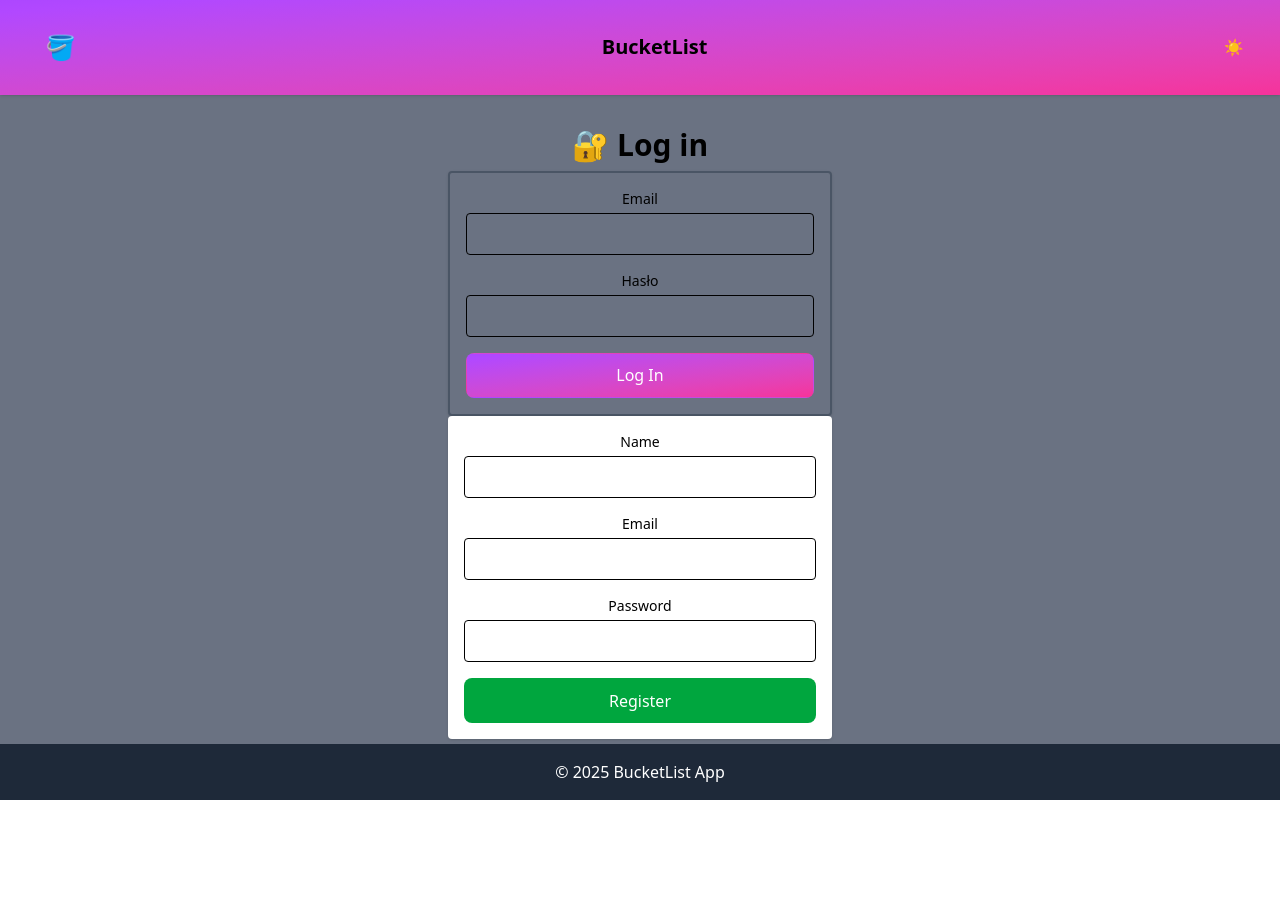
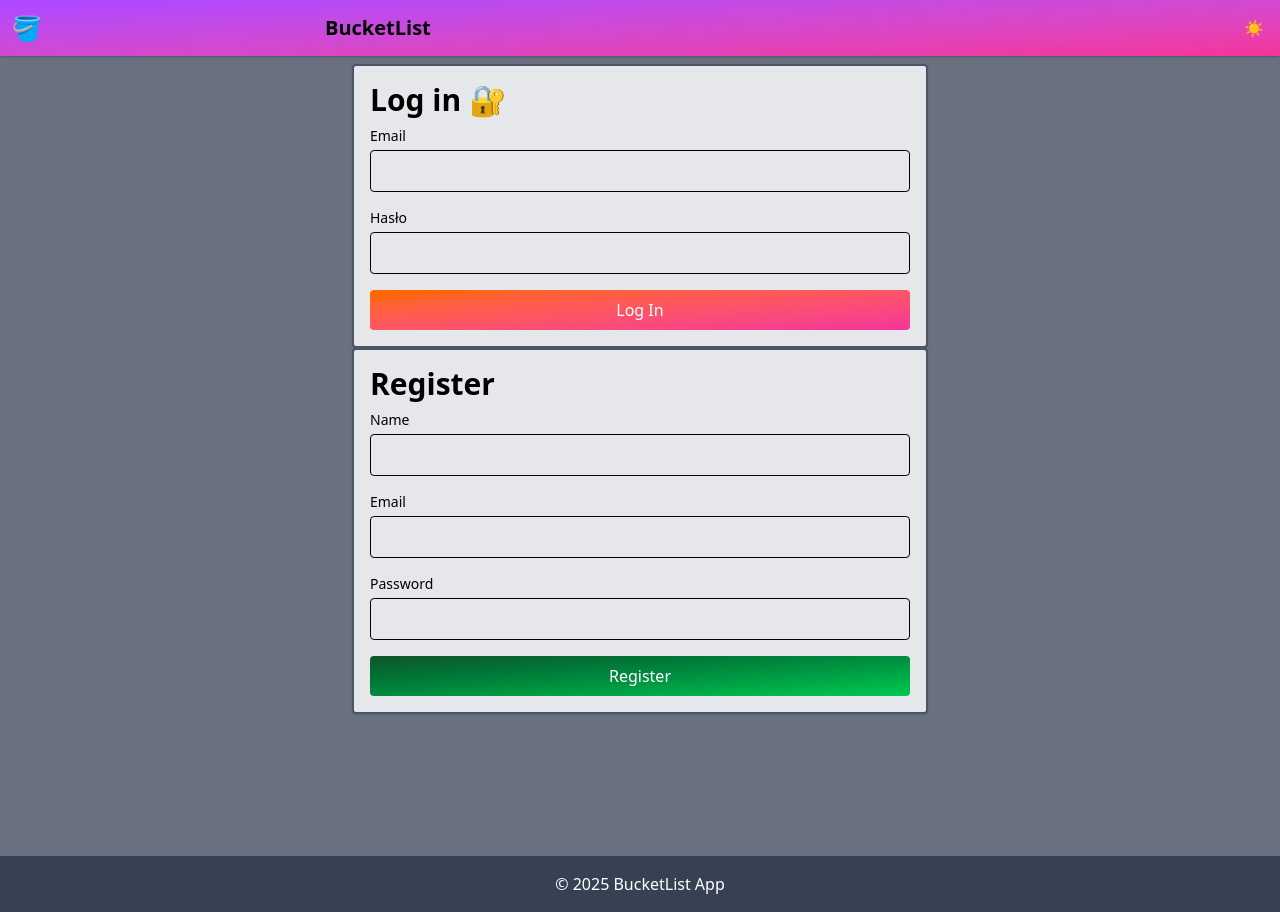
Before and after one commit to sabaudianin/bucketList, a React (Vite) app: page /login in a window 1280 px wide. Before the commit the page ends 800 px from the top, so only its background shows below. Built offline with nearby package versions, Linux system fonts and the light colour scheme; no server answers.

Commit message:
added Container, Manage MainLayout on wide screens

```diff
--- a/src/App.css
+++ b/src/App.css
@@ -1,6 +1,3 @@
 #root {
-  max-width: 1280px;
   margin: 0 auto;
-
-  text-align: center;
 }
--- a/src/components/Auth/LoginForm/LoginForm.tsx
+++ b/src/components/Auth/LoginForm/LoginForm.tsx
@@ -3,6 +3,7 @@ import { useForm } from "react-hook-form";
 import { zodResolver } from "@hookform/resolvers/zod";
 import { loginSchema } from "../../../lib/validations/loginSchema/authSchema";
 import type { LoginFormData } from "../../../lib/validations/loginSchema/authSchema";
+import { InputButton } from "../../ui/Button/InputButton";
 
 export const LoginForm = () => {
   const {
@@ -21,8 +22,9 @@ export const LoginForm = () => {
   return (
     <form
       onSubmit={handleSubmit(onSubmit)}
-      className="max-w-sm mx-auto p-4  dark:bg-gray-800 rounded shadow space-y-4 border-2 border-gray-600"
+      className="max-w-xl mx-auto p-4 bg-gray-200 dark:bg-gray-800 rounded shadow space-y-4 border-2 border-gray-600"
     >
+      <h2 className="text-3xl font-bold mb-2">Log in 🔐</h2>
       <div>
         <label className="block mb-1 text-sm font-medium">Email</label>
         <input
@@ -51,13 +53,13 @@ export const LoginForm = () => {
         )}
       </div>
 
-      <button
+      <InputButton
         type="submit"
         disabled={isSubmitting}
-        className="w-full py-2 bg-gradient-to-br from-purple-500 to-pink-500 text-white rounded hover:bg-blue-700 disabled:opacity-50"
+        className="w-full py-2 bg-gradient-to-br from-orange-500 to-pink-500 text-white rounded hover:bg-blue-700 disabled:opacity-50"
       >
         Log In
-      </button>
+      </InputButton>
     </form>
   );
 };
--- a/src/components/Auth/RegisterForm/RegisterForm.tsx
+++ b/src/components/Auth/RegisterForm/RegisterForm.tsx
@@ -3,6 +3,7 @@ import { useForm } from "react-hook-form";
 import { zodResolver } from "@hookform/resolvers/zod";
 import { registerSchema } from "../../../lib/validations/registerSchema/registerSchema";
 import type { RegisterFormData } from "../../../lib/validations/registerSchema/registerSchema";
+import { InputButton } from "../../ui/Button/InputButton";
 
 export const RegisterForm = () => {
   const {
@@ -19,8 +20,9 @@ export const RegisterForm = () => {
   return (
     <form
       onSubmit={handleSubmit(onSubmit)}
-      className="max-w-sm mx-auto p-4 bg-white dark:bg-gray-800 rounded shadow space-y-4"
+      className="max-w-xl mx-auto p-4 bg-gray-200 dark:bg-gray-800 rounded shadow space-y-4  border-2 border-gray-600"
     >
+      <h2 className="text-3xl font-bold mb-2">Register</h2>
       <div>
         <label className="block mb-1 text-sm font-medium">Name</label>
         <input
@@ -43,7 +45,6 @@ export const RegisterForm = () => {
           <p className="text-sm text-red-500">{errors.email.message}</p>
         )}
       </div>
-
       <div>
         <label className="block mb-1 text-sm font-medium">Password</label>
         <input
@@ -55,13 +56,13 @@ export const RegisterForm = () => {
           <p className="text-sm text-red-500">{errors.password.message}</p>
         )}
       </div>
-      <button
+      <InputButton
         type="submit"
         disabled={isSubmitting}
-        className="w-full py-2 bg-green-600 text-white rounded hover:bg-green-700 disabled:opacity-50"
+        className="w-full py-2  bg-gradient-to-br from-green-900 to-green-500 bg-green-900 text-white rounded hover:bg-green-700 disabled:opacity-50"
       >
         Register
-      </button>
+      </InputButton>
     </form>
   );
 };
--- a/src/components/PageTransition/PageTransition.tsx
+++ b/src/components/PageTransition/PageTransition.tsx
@@ -12,7 +12,7 @@ export default function PageTransition({ children }: PageTransitionProps) {
       animate={{ opacity: 1, y: 0 }}
       exit={{ opacity: 0, y: -30 }}
       transition={{ duration: 0.5, ease: "easeInOut" }}
-      className="w-screen"
+      className=""
     >
       {children}
     </motion.div>
--- /dev/null
+++ b/src/components/layout/Container/Container.tsx
@@ -0,0 +1,14 @@
+import clsx from "clsx";
+
+type Props = {
+  children: React.ReactNode;
+  className?: string;
+};
+
+export const Container = ({ children, className }: Props) => {
+  return (
+    <div className={clsx("w-full max-w-screen-2xl mx-auto ", className)}>
+      {children}
+    </div>
+  );
+};
--- a/src/components/layout/Footer/Footer.tsx
+++ b/src/components/layout/Footer/Footer.tsx
@@ -1,9 +1,12 @@
 import React from "react";
+import { Container } from "../Container/Container";
 
 export const Footer = () => {
   return (
-    <footer className="bg-gray-800 text-white p-4 text-center">
-      <p>&copy; 2025 BucketList App</p>
+    <footer className="bg-gray-700 text-white p-4 text-center">
+      <Container>
+        <p>&copy; 2025 BucketList App</p>
+      </Container>
     </footer>
   );
 };
--- a/src/components/layout/MainLayout/MainLayout.tsx
+++ b/src/components/layout/MainLayout/MainLayout.tsx
@@ -1,11 +1,22 @@
 import type { ReactNode } from "react";
 import { Navbar } from "../Navbar/Navbar";
 import { Footer } from "../Footer/Footer";
+import { Container } from "../Container/Container";
 
-export const MainLayout = ({ children }: { children: ReactNode }) => (
-  <div className="flex flex-col h-screen transition-colors duration-300 bg-gray-300 text-black dark:bg-gray-800 dark:text-white">
-    <Navbar />
-    <main className="flex-1 overflow-y-auto">{children}</main>
-    <Footer />
-  </div>
-);
+export const MainLayout = ({ children }: { children: ReactNode }) => {
+  return (
+    <div className="flex flex-col min-h-screen bg-white text-black dark:bg-gray-900 dark:text-white transition-colors duration-300">
+      <header className="sticky top-0 z-50 bg-inherit shadow">
+        <Navbar />
+      </header>
+
+      <main className="flex-1">
+        <Container className="">{children}</Container>
+      </main>
+
+      <footer className="">
+        <Footer />
+      </footer>
+    </div>
+  );
+};
--- a/src/components/layout/Navbar/Navbar.tsx
+++ b/src/components/layout/Navbar/Navbar.tsx
@@ -1,8 +1,10 @@
 import { HomeButton } from "../../HomeButton/HomeButton";
 import { ThemeToggle } from "../../ThemeToggle/ThemeToggle";
+import { Container } from "../Container/Container";
 export const Navbar = () => {
   return (
-    <header className="p-4 shadow sticky top-0 z-50 flex items-center justify-between  bg-gradient-to-br from-purple-500 to-pink-500">
+    <div className="w-full p-2 shadow sticky top-0 z-50  bg-gradient-to-br from-purple-500 to-pink-500">
+      <Container className="flex items-center justify-between">
         <div className=" text-2xl">
           <HomeButton />
         </div>
@@ -12,6 +14,7 @@ export const Navbar = () => {
         <div>
           <ThemeToggle />
         </div>
-    </header>
+      </Container>
+    </div>
   );
 };
--- a/src/components/ui/Button/Button.tsx
+++ b/src/components/ui/Button/InputButton.tsx
@@ -1,11 +1,11 @@
-import { ButtonHTMLAttributes, FC } from "react";
+import type { ButtonHTMLAttributes, FC } from "react";
 import clsx from "clsx";
 
 interface ButtonProps extends ButtonHTMLAttributes<HTMLButtonElement> {
   loading?: boolean;
 }
 
-export const Button: FC<ButtonProps> = ({
+export const InputButton: FC<ButtonProps> = ({
   children,
   loading = false,
   className,
@@ -15,7 +15,7 @@ export const Button: FC<ButtonProps> = ({
   return (
     <button
       className={clsx(
-        "w-full py-2 bg-gradient-to-br from-purple-500 to-pink-500 text-white rounded hover:bg-blue-700 disabled:opacity-50 transition",
+        "w-full py-2  text-white rounded hover:font-bold  disabled:opacity-50 transition",
         className
       )}
       disabled={disabled || loading}
--- a/src/index.css
+++ b/src/index.css
@@ -1,74 +1,21 @@
 @import "tailwindcss";
 @custom-variant dark (&:where(.dark, .dark *));
-
+@tailwind base;
+@tailwind components;
+@tailwind utilities;
 :root {
   font-family: system-ui, Avenir, Helvetica, Arial, sans-serif;
-  /* line-height: 1.5; */
-  /* font-weight: 400; */
 
-  /* color-scheme: light dark; */
-  /* color: rgba(255, 255, 255, 0.87); */
-  /* background-color: #242424; */
-
-  @tailwind base;
-  @tailwind components;
-  @tailwind utilities;
   font-synthesis: none;
   text-rendering: optimizeLegibility;
   -webkit-font-smoothing: antialiased;
   -moz-osx-font-smoothing: grayscale;
 }
 
-a {
-  font-weight: 500;
-  color: #646cff;
-  text-decoration: inherit;
+body {
+  margin: 0 auto;
+  box-sizing: border-box;
+  padding: 0;
+  /* min-width: 320px;
+  min-height: 100vh; */
 }
-a:hover {
-  color: #535bf2;
-}
-
-body {
-  margin: 0;
-  display: flex;
-  /* place-items: center; */
-  min-width: 320px;
-  min-height: 100vh;
-}
-
-h1 {
-  font-size: 3.2em;
-  line-height: 1.1;
-}
-
-button {
-  border-radius: 8px;
-  border: 1px solid transparent;
-  padding: 0.6em 1.2em;
-  font-size: 1em;
-  font-weight: 500;
-  font-family: inherit;
-  /* background-color: #1a1a1a; */
-  cursor: pointer;
-  transition: border-color 0.25s;
-}
-button:hover {
-  border-color: #646cff;
-}
-button:focus,
-button:focus-visible {
-  outline: 4px auto -webkit-focus-ring-color;
-}
-
-/* @media (prefers-color-scheme: light) {
-  :root {
-    color: #213547;
-    background-color: #ffffff;
-  }
-  a:hover {
-    color: #747bff;
-  }
-  button {
-    background-color: #f9f9f9;
-  }
-} */
--- a/src/pages/Login/Login.tsx
+++ b/src/pages/Login/Login.tsx
@@ -5,8 +5,7 @@ import PageTransition from "../../components/PageTransition/PageTransition";
 export default function Login() {
   return (
     <PageTransition>
-      <div className="p-8 h-screen shadow-lg transition-colors duration-300 bg-gray-500 text-black dark:bg-gray-800 dark:text-white ">
-        <h2 className="text-3xl font-bold mb-2">🔐 Log in</h2>
+      <div className="p-2 h-screen shadow-lg transition-colors duration-300 bg-gray-500 text-black dark:bg-gray-800 dark:text-white ">
         <LoginForm />
         <RegisterForm />
       </div>
```
Lines whose indentation alone changed are shown as unchanged.
